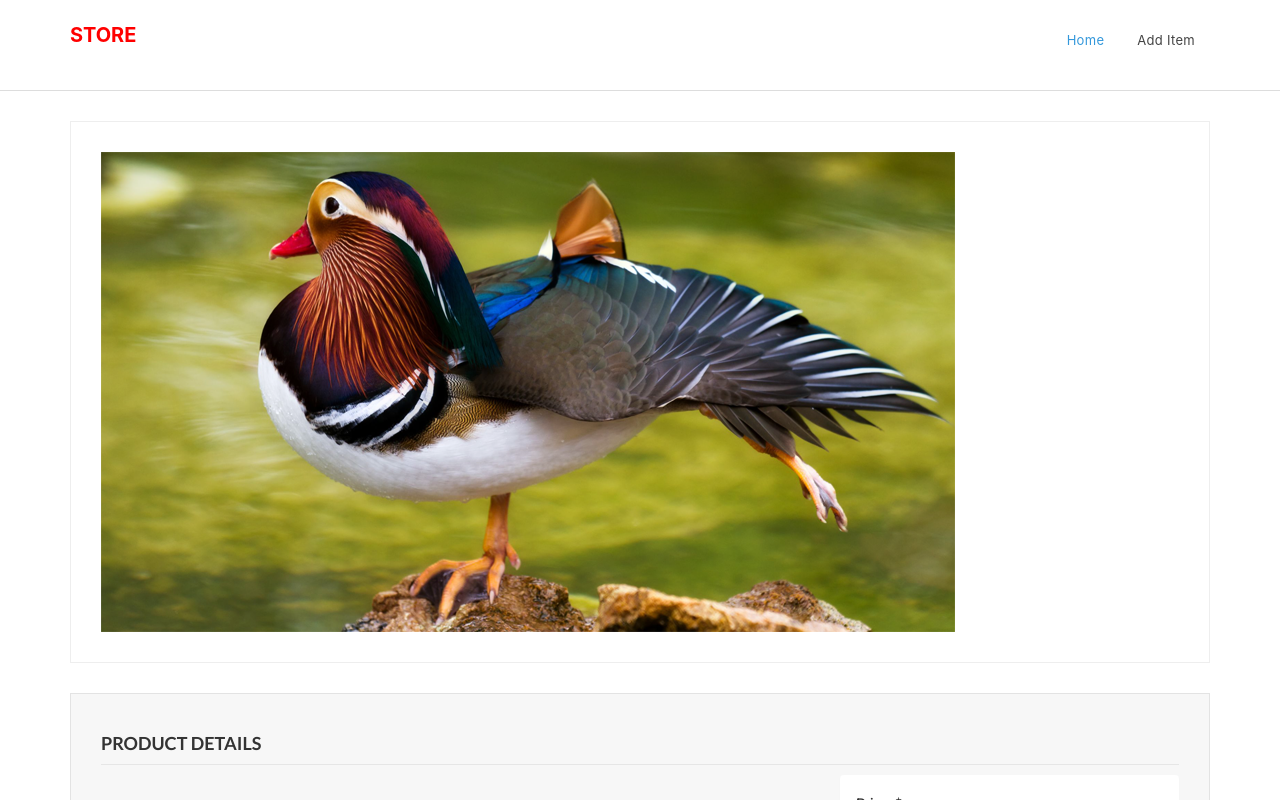
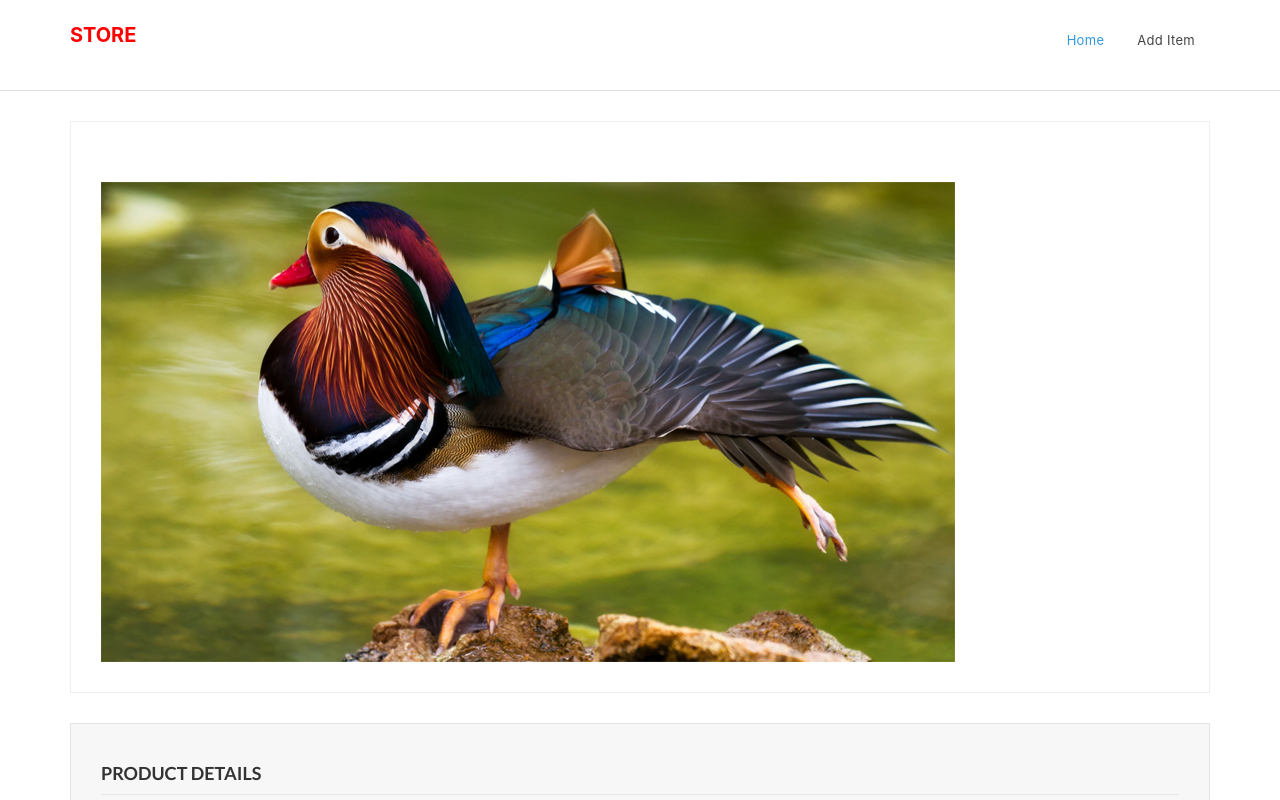
Before and after one commit to hafizferanmi/goods_react_frontend, a React (Create React App) app: page /details/1 in a window 1280 px wide. Shown: the top 800 px of the page. Built offline with nearby package versions, Linux system fonts and the light colour scheme; no server answers.

Commit message:
modified img

```diff
--- a/src/components/GoodDetailsComponent/details.component.js
+++ b/src/components/GoodDetailsComponent/details.component.js
@@ -62,7 +62,7 @@ class Details extends Component {
                                     <div className="inner-box ads-details-wrapper">
                                     <h2> { name } </h2>
                                     {/*<h2>MacBook 2016 with 256 SSD and 8GB RAM</h2>*/}
-                                     <div id="owl-demo" className="owl-carousel owl-theme">
+                                     <div id="owl-demo" className="owl-carousel owl-theme" style={{ marginTop: 30 }}>
                                         <div className="item">
                                             <img src="/img/5.png" alt=""/>
                                         </div>
```
